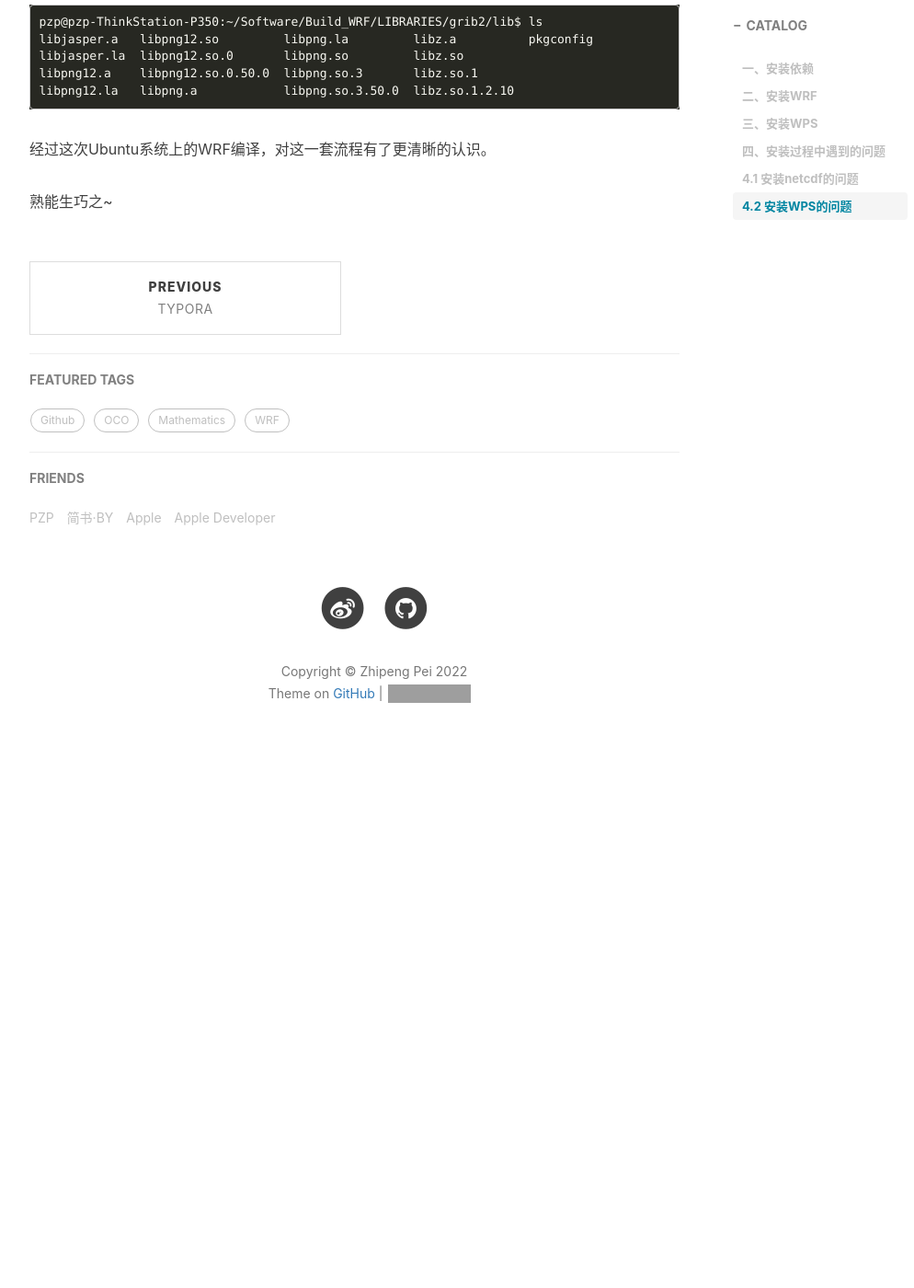
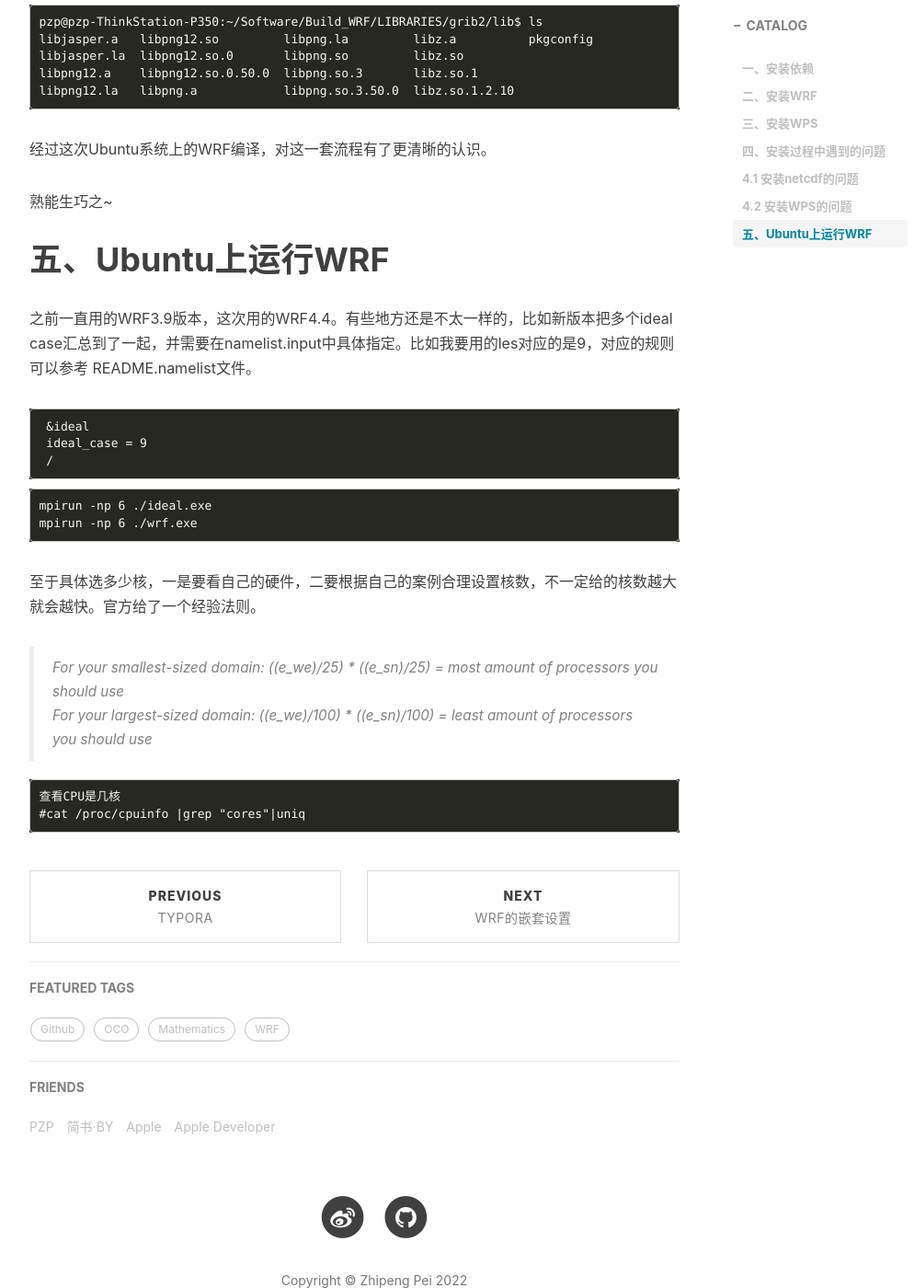
Before and after one commit to peisipand/peisipand.github.io, a Jekyll site: the page built from _posts/2022-11-20-WRF compile Ubuntu.md, in a window 1280 px wide and 1400 px high, scrolled down 6640 px. Shown: the whole window at 92% size, without its empty margins (233-1227 px from the left). Built offline with Jekyll 4.4.1, drawn with Linux system fonts in a browser that asks for light colours; nearby versions of some CDN libraries; comment, search, counter and statistics services are not loaded; before the commit the page ends 7498 px from its top, so only the background shows below that; grey boxes are pictures that could not be loaded.

Commit message:
添加文件夹

````diff
--- a/_posts/2022-11-20-WRF compile Ubuntu.md
+++ b/_posts/2022-11-20-WRF compile Ubuntu.md
@@ -299,3 +299,31 @@ libpng12.la   libpng.a            libpng.so.3.50.0  libz.so.1.2.10
 经过这次Ubuntu系统上的WRF编译，对这一套流程有了更清晰的认识。
 
 熟能生巧之~
+
+# 五、Ubuntu上运行WRF
+
+之前一直用的WRF3.9版本，这次用的WRF4.4。有些地方还是不太一样的，比如新版本把多个ideal case汇总到了一起，并需要在namelist.input中具体指定。比如我要用的les对应的是9，对应的规则可以参考 README.namelist文件。
+
+```
+ &ideal
+ ideal_case = 9
+ /
+```
+
+```
+mpirun -np 6 ./ideal.exe
+mpirun -np 6 ./wrf.exe
+```
+至于具体选多少核，一是要看自己的硬件，二要根据自己的案例合理设置核数，不一定给的核数越大就会越快。官方给了一个经验法则。
+
+>For your smallest-sized domain:
+>((e_we)/25) * ((e_sn)/25) = most amount of processors you should use
+>
+>For your largest-sized domain:
+>((e_we)/100) * ((e_sn)/100) = least amount of processors you should use
+
+
+```
+查看CPU是几核
+#cat /proc/cpuinfo |grep "cores"|uniq
+```
````
Also changed, not shown: _posts/2022-04-13-Using GitBash to manage homepage.md (+1 -3 lines), _posts/2022-06-10-WRF-LES.md (+2 -0 lines), _posts/2022-12-10-WRF-domain.md (added, +24 -0 lines), img/WRF-domain/namelist.png (added).
